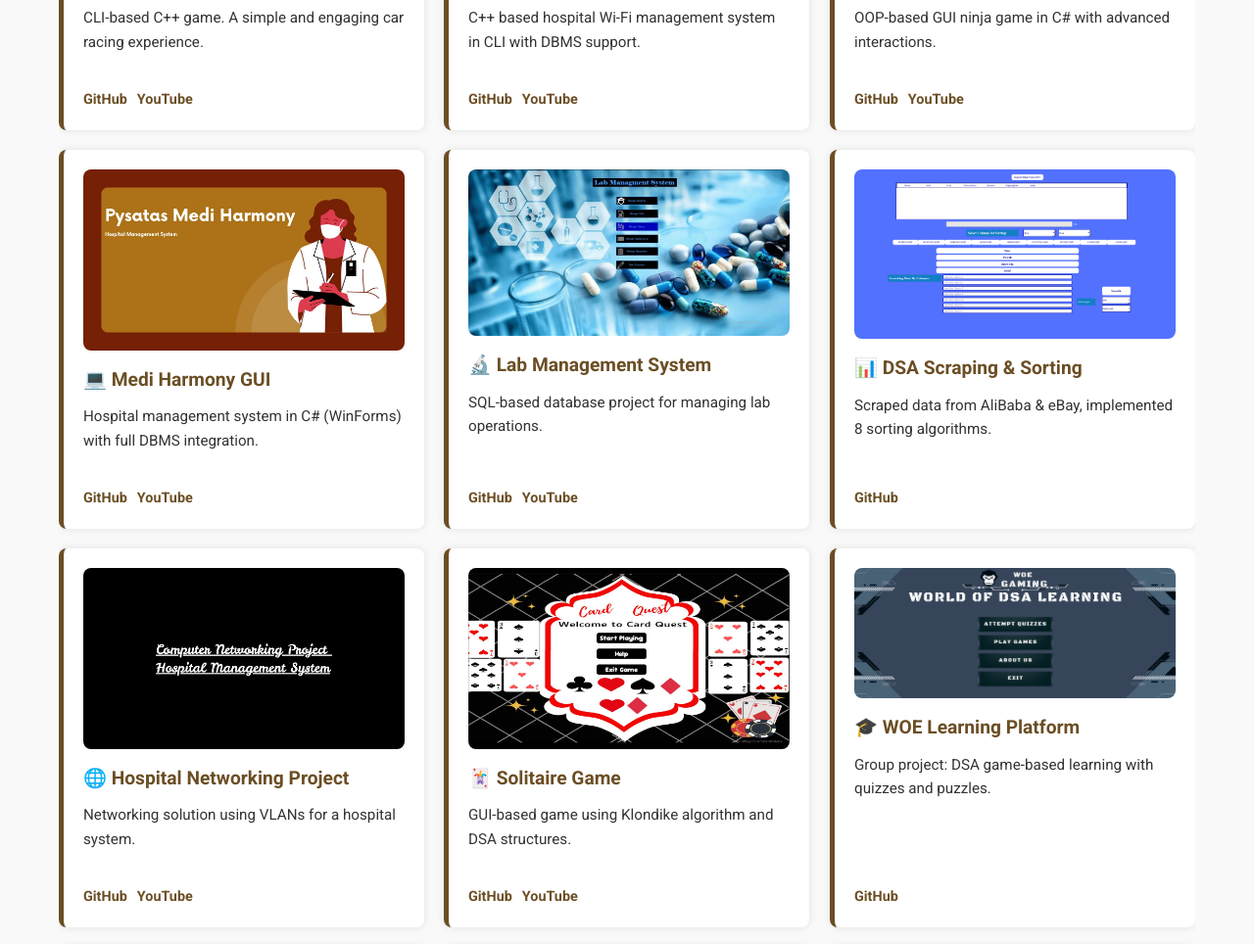
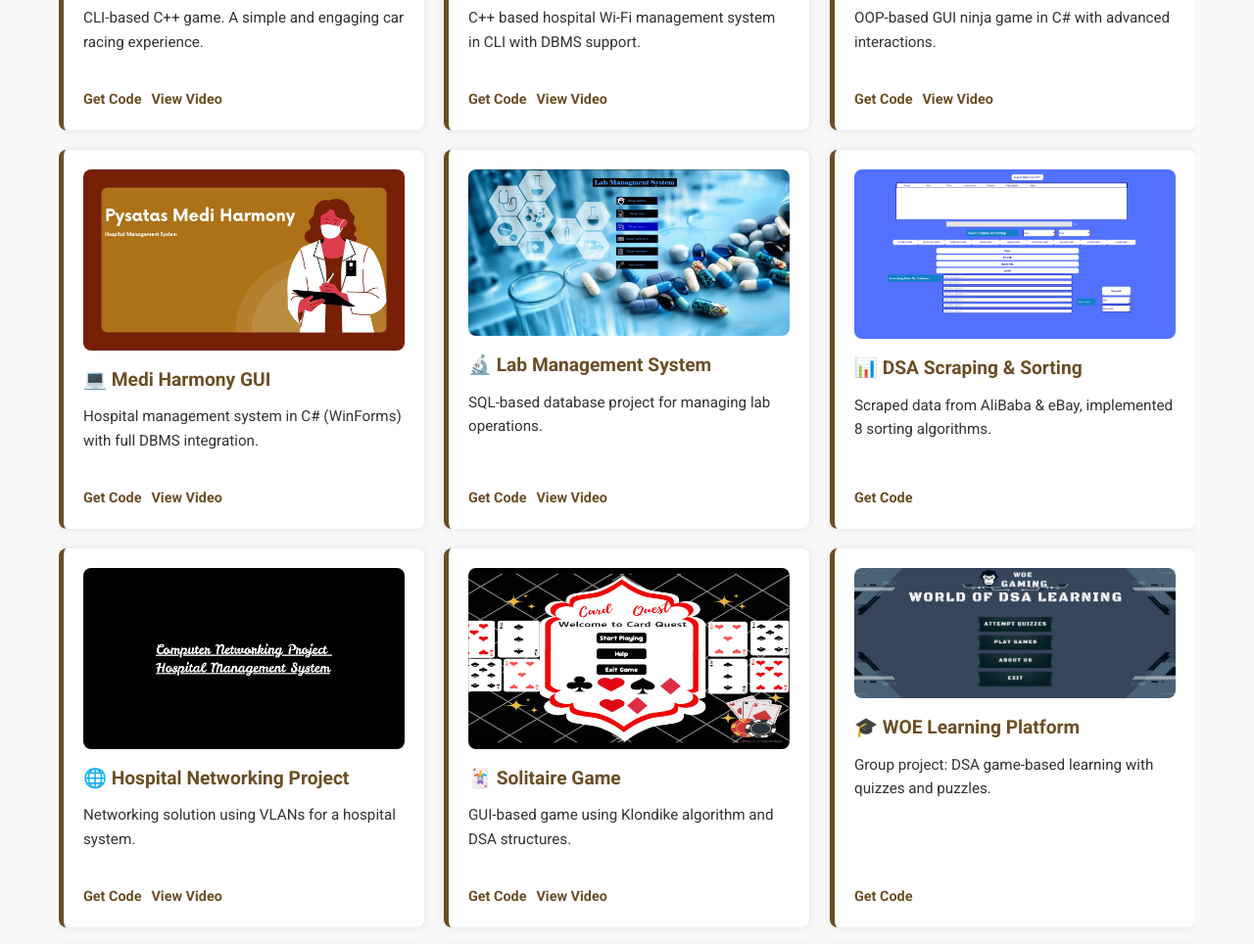
Before and after one commit to codemaestroowais/codemaestroowais.github.io, a plain HTML site: page index.html in a window 1280 px wide. Shown: the part 2670-3634 px from the top of the page at 98% size. Drawn offline with Linux system fonts and the light colour scheme.

Commit message:
Update index.html

```diff
--- a/index.html
+++ b/index.html
@@ -905,8 +905,8 @@
         <h3>🎮 Road Rage Racing Car</h3>
         <p>CLI-based C++ game. A simple and engaging car racing experience.</p>
         <div class="project-links">
-          <a href="https://github.com/codemaestroowais/Road-Rage-Racing-Car-Game-" target="_blank">GitHub</a>
-          <a href="https://youtu.be/z_j149lqSqM?si=10OlymkhKLcvPG1l" target="_blank">YouTube</a>
+          <a href="https://github.com/codemaestroowais/Road-Rage-Racing-Car-Game-" target="_blank">Get Code</a>
+          <a href="https://youtu.be/z_j149lqSqM?si=10OlymkhKLcvPG1l" target="_blank">View Video</a>
         </div>
       </div>
 
@@ -915,8 +915,8 @@
         <h3>📡 Medi Harmony CLI</h3>
         <p>C++ based hospital Wi-Fi management system in CLI with DBMS support.</p>
         <div class="project-links">
-          <a href="https://github.com/codemaestroowais/Medi-Harmony-Hospital-Management-System-" target="_blank">GitHub</a>
-          <a href="https://youtu.be/28LeMUR4S8o?si=pikJJx19w1wotjh9" target="_blank">YouTube</a>
+          <a href="https://github.com/codemaestroowais/Medi-Harmony-Hospital-Management-System-" target="_blank">Get Code</a>
+          <a href="https://youtu.be/28LeMUR4S8o?si=pikJJx19w1wotjh9" target="_blank">View Video</a>
         </div>
       </div>
 
@@ -925,8 +925,8 @@
         <h3>🗡️ Modern Ninja Game</h3>
         <p>OOP-based GUI ninja game in C# with advanced interactions.</p>
         <div class="project-links">
-          <a href="https://github.com/codemaestroowais/Modern-Ninja-Game-in-GUI" target="_blank">GitHub</a>
-          <a href="https://youtu.be/QYsqPf2eBcA?si=T4_XEmlpykr2etyR" target="_blank">YouTube</a>
+          <a href="https://github.com/codemaestroowais/Modern-Ninja-Game-in-GUI" target="_blank">Get Code</a>
+          <a href="https://youtu.be/QYsqPf2eBcA?si=T4_XEmlpykr2etyR" target="_blank">View Video</a>
         </div>
       </div>
 
@@ -935,8 +935,8 @@
         <h3>💻 Medi Harmony GUI</h3>
         <p>Hospital management system in C# (WinForms) with full DBMS integration.</p>
         <div class="project-links">
-          <a href="https://github.com/codemaestroowais/Medi-Harmony-Hospital-Management-System-In-GUI" target="_blank">GitHub</a>
-          <a href="https://youtu.be/CTSoHAVTulg?si=vT_nHbMyHUjD0eBi" target="_blank">YouTube</a>
+          <a href="https://github.com/codemaestroowais/Medi-Harmony-Hospital-Management-System-In-GUI" target="_blank">Get Code</a>
+          <a href="https://youtu.be/CTSoHAVTulg?si=vT_nHbMyHUjD0eBi" target="_blank">View Video</a>
         </div>
       </div>
 
@@ -945,8 +945,8 @@
         <h3>🔬 Lab Management System</h3>
         <p>SQL-based database project for managing lab operations.</p>
         <div class="project-links">
-          <a href="https://github.com/codemaestroowais/Data-Base-Mid-Project" target="_blank">GitHub</a>
-          <a href="https://youtu.be/wXiXxln9IYE?si=LqI2XcaB7KFSJCsN" target="_blank">YouTube</a>
+          <a href="https://github.com/codemaestroowais/Data-Base-Mid-Project" target="_blank">Get Code</a>
+          <a href="https://youtu.be/wXiXxln9IYE?si=LqI2XcaB7KFSJCsN" target="_blank">View Video</a>
         </div>
       </div>
 
@@ -955,7 +955,7 @@
         <h3>📊 DSA Scraping & Sorting</h3>
         <p>Scraped data from AliBaba & eBay, implemented 8 sorting algorithms.</p>
         <div class="project-links">
-          <a href="https://github.com/codemaestroowais/DSA-Scrapping-and-Sorting-Project" target="_blank">GitHub</a>
+          <a href="https://github.com/codemaestroowais/DSA-Scrapping-and-Sorting-Project" target="_blank">Get Code</a>
         </div>
       </div>
 
@@ -964,8 +964,8 @@
         <h3>🌐 Hospital Networking Project</h3>
         <p>Networking solution using VLANs for a hospital system.</p>
         <div class="project-links">
-          <a href="https://github.com/codemaestroowais/DSA-Scrapping-and-Sorting-Project" target="_blank">GitHub</a>
-          <a href="https://youtu.be/nrBzzk4mnX0?si=DXfdcYryMW6BzsLc" target="_blank">YouTube</a>
+          <a href="https://github.com/codemaestroowais/DSA-Scrapping-and-Sorting-Project" target="_blank">Get Code</a>
+          <a href="https://youtu.be/nrBzzk4mnX0?si=DXfdcYryMW6BzsLc" target="_blank">View Video</a>
         </div>
       </div>
 
@@ -974,8 +974,8 @@
         <h3>🃏 Solitaire Game</h3>
         <p>GUI-based game using Klondike algorithm and DSA structures.</p>
         <div class="project-links">
-          <a href="https://github.com/codemaestroowais/DSA-Solitaire-Game-Project" target="_blank">GitHub</a>
-          <a href="https://youtu.be/FlLpKNnKSYo?si=cOkxI0F1p8zenGyn" target="_blank">YouTube</a>
+          <a href="https://github.com/codemaestroowais/DSA-Solitaire-Game-Project" target="_blank">Get Code</a>
+          <a href="https://youtu.be/FlLpKNnKSYo?si=cOkxI0F1p8zenGyn" target="_blank">View Video</a>
         </div>
       </div>
 
@@ -984,7 +984,7 @@
         <h3>🎓 WOE Learning Platform</h3>
         <p>Group project: DSA game-based learning with quizzes and puzzles.</p>
         <div class="project-links">
-          <a href="https://github.com/codemaestroowais/DSA-Final-Project-Mini-Play-Station" target="_blank">GitHub</a>
+          <a href="https://github.com/codemaestroowais/DSA-Final-Project-Mini-Play-Station" target="_blank">Get Code</a>
         </div>
       </div>
 
@@ -993,7 +993,7 @@
         <h3>🎹 Laser Piano</h3>
         <p>Coal-based sensor piano. Featured on LinkedIn.</p>
         <div class="project-links">
-          <a href="https://www.linkedin.com/posts/owaiskhubaisi_laserpiano-techinnovation-studentproject-activity-7332470714693844993-8FV7" target="_blank">LinkedIn</a>
+          <a href="https://www.linkedin.com/posts/owaiskhubaisi_laserpiano-techinnovation-studentproject-activity-7332470714693844993-8FV7" target="_blank">View Video</a>
         </div>
       </div>
 
@@ -1002,7 +1002,7 @@
         <h3>📧 Fake Email/SMS Detection</h3>
         <p>AI-powered phishing detection using NLP and ML models.</p>
         <div class="project-links">
-          <a href="https://github.com/codemaestroowais/Fake-SMS-Email-Detection" target="_blank">GitHub</a>
+          <a href="https://github.com/codemaestroowais/Fake-SMS-Email-Detection" target="_blank">Get Code</a>
         </div>
       </div>
 
@@ -1011,7 +1011,7 @@
         <h3>🔖 YouTube Bookmark Extension</h3>
         <p>Chrome extension for bookmarking videos with timestamps.</p>
         <div class="project-links">
-          <a href="https://github.com/codemaestroowais/You-tube-Bookmark-extension" target="_blank">GitHub</a>
+          <a href="https://github.com/codemaestroowais/You-tube-Bookmark-extension" target="_blank">Get Code</a>
         </div>
       </div>
 
@@ -1020,7 +1020,7 @@
         <h3>📻 FM Radio Project</h3>
         <p>Electronics-based FM receiver project with demo.</p>
         <div class="project-links">
-          <a href="https://youtu.be/PBk_NE0MVJ0?si=rVaoiSPACExX5edH" target="_blank">YouTube</a>
+          <a href="https://youtu.be/PBk_NE0MVJ0?si=rVaoiSPACExX5edH" target="_blank">View Video</a>
         </div>
       </div>
 
```
